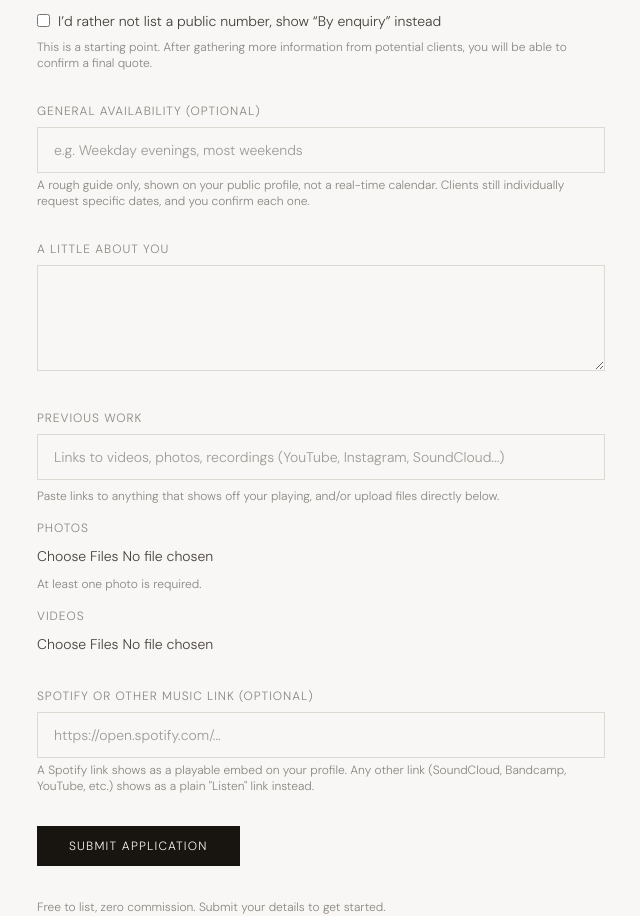
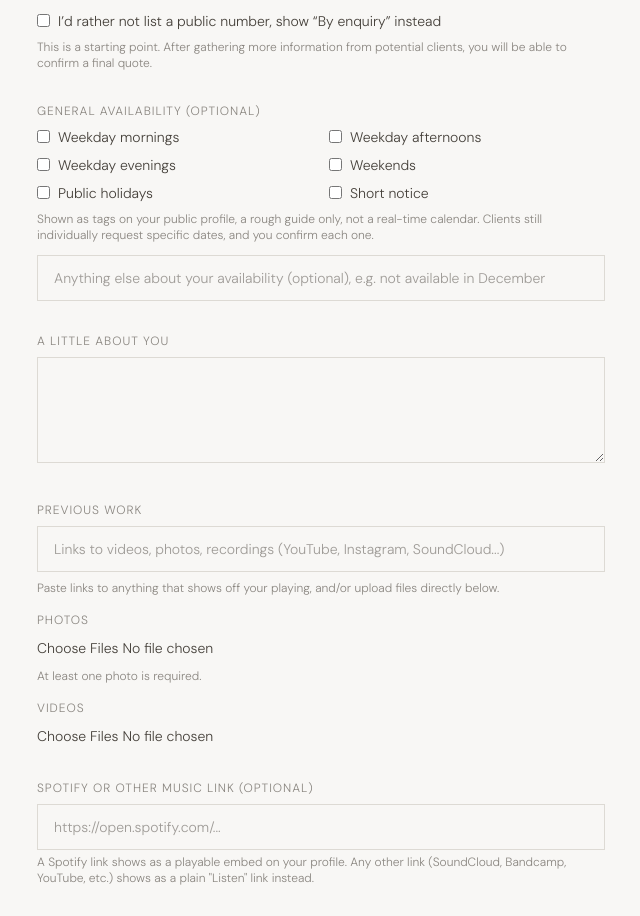
Before and after one commit to musiciangallery/Musician-Gallery, a Next.js app: page /join in a window 1280 px wide. Shown: the part 1606-2522 px from the top of the page, without its empty margins (319-959 px from the left). Built offline with nearby package versions, Linux system fonts and the light colour scheme.

Commit message:
Update JoinForm.tsx

```diff
--- a/src/components/JoinForm.tsx
+++ b/src/components/JoinForm.tsx
@@ -2,7 +2,7 @@
 
 import { useEffect, useState } from "react";
 import { upload } from "@vercel/blob/client";
-import { ALL_INSTRUMENTS as INSTRUMENTS, ALL_REGIONS as REGIONS } from "@/lib/musicians";
+import { ALL_INSTRUMENTS as INSTRUMENTS, ALL_REGIONS as REGIONS, AVAILABILITY_TAGS } from "@/lib/musicians";
 
 const inputClass =
   "w-full border border-rule bg-w px-4 py-3 text-sm focus:outline-none focus:border-accent";
@@ -65,6 +65,7 @@ type FormState = {
   yearsExperience: string;
   type: string;
   travel: string;
+  availabilityTags: string[];
   availability: string;
   audioLink: string;
   rateFrom: string;
@@ -89,6 +90,7 @@ const initialForm: FormState = {
   yearsExperience: "",
   type: "Event Musician",
   travel: "",
+  availabilityTags: [],
   availability: "",
   audioLink: "",
   rateFrom: "",
@@ -157,7 +159,7 @@ export default function JoinForm({
   const update = <K extends keyof FormState>(field: K, value: FormState[K]) =>
     setForm((f) => ({ ...f, [field]: value }));
 
-  const toggleMulti = (field: "instruments" | "lessonLength" | "studentLevel" | "availableAs" | "genre", value: string) => {
+  const toggleMulti = (field: "instruments" | "lessonLength" | "studentLevel" | "availableAs" | "genre" | "availabilityTags", value: string) => {
     setForm((f) => {
       const current = f[field];
       const next = current.includes(value)
@@ -234,6 +236,7 @@ export default function JoinForm({
       body.set("yearsExperience", form.yearsExperience);
       body.set("travel", form.travel);
       body.set("availability", form.availability);
+      body.set("availabilityTags", JSON.stringify(form.availabilityTags));
       body.set("audioLink", form.audioLink);
       body.set("rateFrom", form.rateByEnquiry ? "" : form.rateFrom);
       body.set("rateUnit", form.rateByEnquiry ? "By enquiry" : form.rateUnit);
@@ -540,17 +543,22 @@ export default function JoinForm({
 
       <div>
         <label className={labelClass}>General availability (optional)</label>
+        <CheckboxGroup
+          options={AVAILABILITY_TAGS}
+          selected={form.availabilityTags}
+          onToggle={(v) => toggleMulti("availabilityTags", v)}
+        />
+        <p className="text-xs text-mid mt-2">
+          Shown as tags on your public profile, a rough guide only, not a
+          real-time calendar. Clients still individually request specific
+          dates, and you confirm each one.
+        </p>
         <input
-          className={inputClass}
-          placeholder="e.g. Weekday evenings, most weekends"
+          className={`${inputClass} mt-3`}
+          placeholder="Anything else about your availability (optional), e.g. not available in December"
           value={form.availability}
           onChange={(e) => update("availability", e.target.value)}
         />
-        <p className="text-xs text-mid mt-1">
-          A rough guide only, shown on your public profile, not a real-time
-          calendar. Clients still individually request specific dates, and
-          you confirm each one.
-        </p>
       </div>
 
       <div>
```
